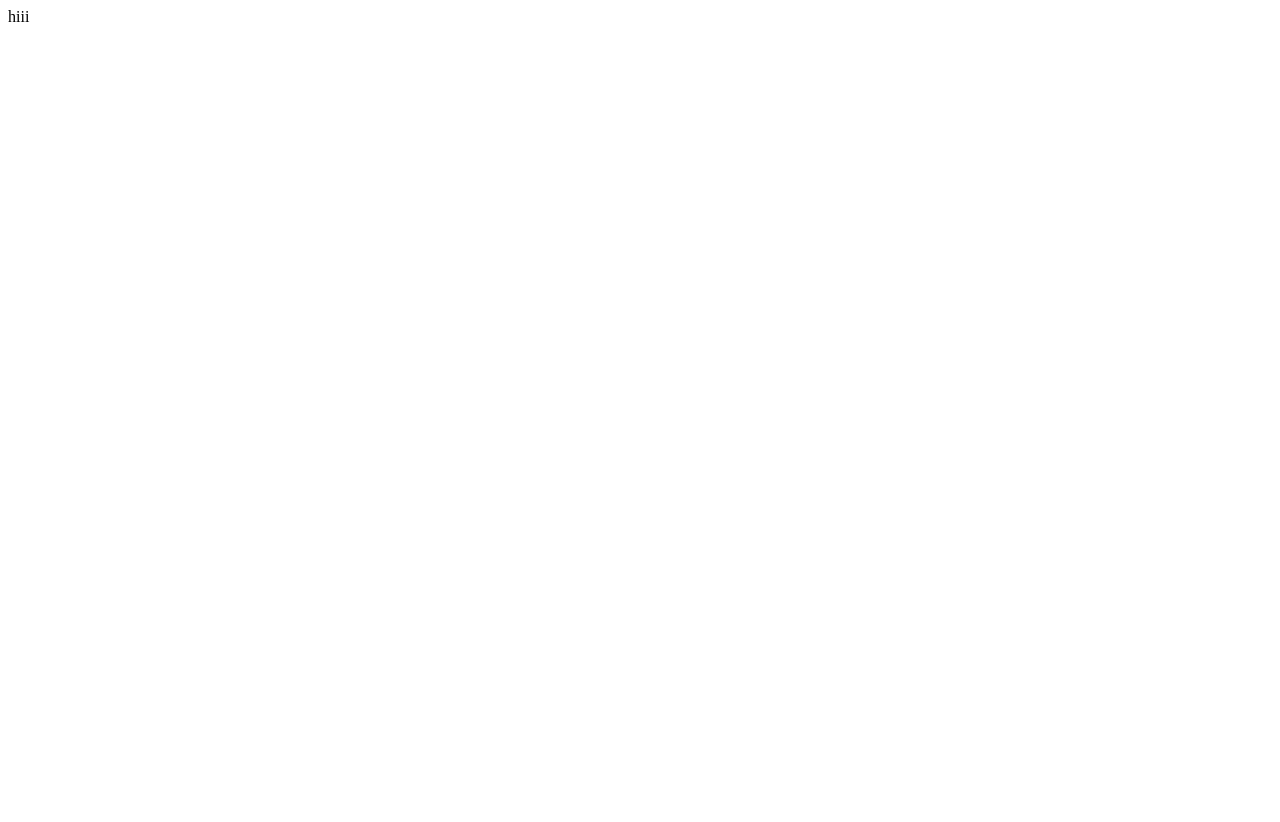
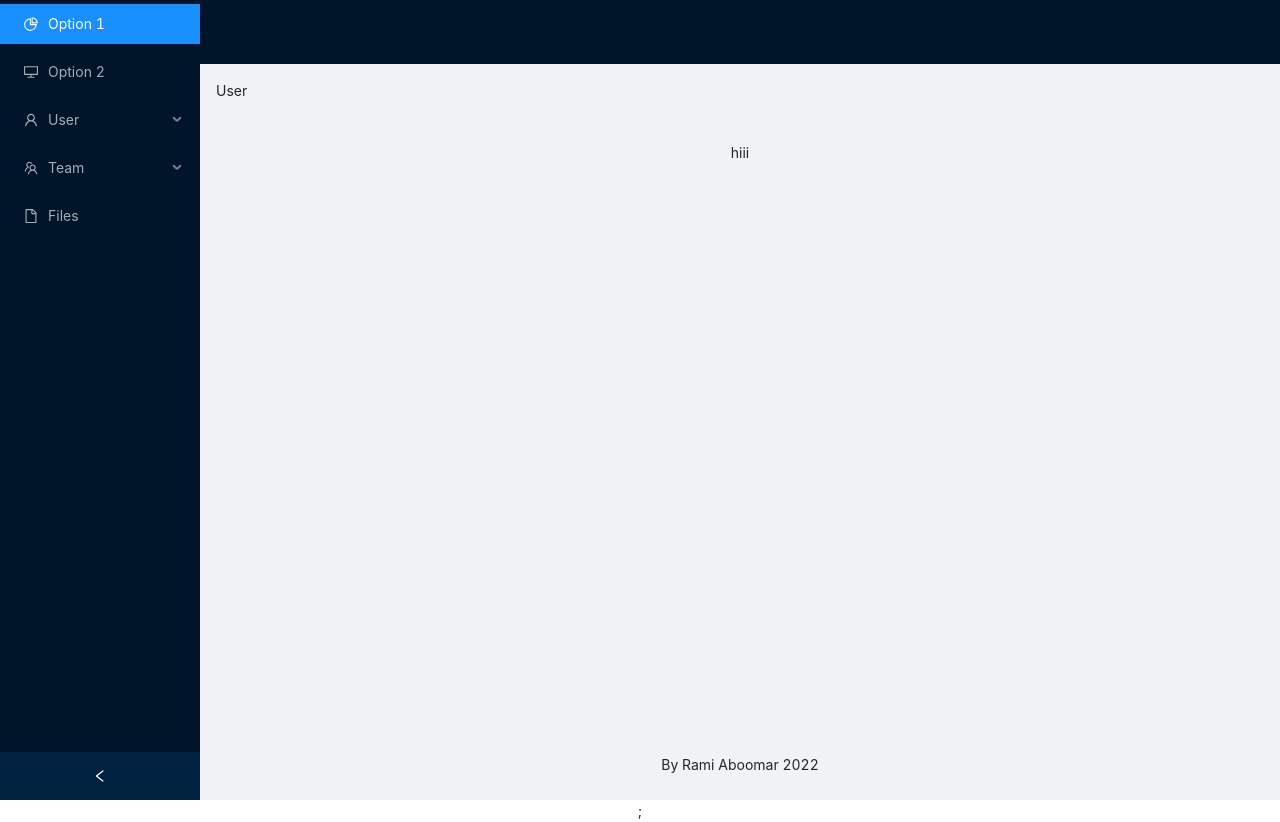
Before and after one commit to raboomar/user-dashboard, a React (Create React App) app in the folder users_frontend/: page / in a window 1280 px wide. Before the commit the page ends 800 px from the top, so only its background shows below. Built offline with nearby package versions, Linux system fonts and the light colour scheme.

Commit message:
added layout

```diff
--- a/users_frontend/package.json
+++ b/users_frontend/package.json
@@ -6,6 +6,7 @@
     "@testing-library/jest-dom": "^5.16.4",
     "@testing-library/react": "^13.3.0",
     "@testing-library/user-event": "^13.5.0",
+    "antd": "^4.21.7",
     "react": "^18.2.0",
     "react-dom": "^18.2.0",
     "react-scripts": "5.0.1",
--- /dev/null
+++ b/users_frontend/src/App.css
@@ -0,0 +1,44 @@
+.App {
+    text-align: center;
+  }
+
+  .App-logo {
+    height: 40vmin;
+    pointer-events: none;
+  }
+  .site-badge-count-4 .ant-badge-count {
+    margin-left: 10px;
+    color: #999;
+    background-color: #fff;
+    box-shadow: 0 0 0 1px #d9d9d9 inset;
+  }
+
+  @media (prefers-reduced-motion: no-preference) {
+    .App-logo {
+      animation: App-logo-spin infinite 20s linear;
+    }
+  }
+
+  .App-header {
+    background-color: #282c34;
+    min-height: 100vh;
+    display: flex;
+    flex-direction: column;
+    align-items: center;
+    justify-content: center;
+    font-size: calc(10px + 2vmin);
+    color: white;
+  }
+
+  .App-link {
+    color: #61dafb;
+  }
+
+  @keyframes App-logo-spin {
+    from {
+      transform: rotate(0deg);
+    }
+    to {
+      transform: rotate(360deg);
+    }
+  }
--- a/users_frontend/src/App.js
+++ b/users_frontend/src/App.js
@@ -1,5 +1,12 @@
+import "./App.css";
+import Grid from "./components/Grid";
+
 function App() {
-  return <div className="App">hiii</div>;
+  return (
+    <div className="App">
+      <Grid />;
+    </div>
+  );
 }
 
 export default App;
--- /dev/null
+++ b/users_frontend/src/components/Grid.js
@@ -0,0 +1,59 @@
+import React, { useState } from "react";
+
+import { Breadcrumb, Layout, Menu } from "antd";
+import {
+  DesktopOutlined,
+  FileOutlined,
+  PieChartOutlined,
+  TeamOutlined,
+  UserOutlined,
+} from "@ant-design/icons";
+const { Header, Content, Footer, Sider } = Layout;
+const { SubMenu } = Menu;
+const Grid = () => {
+  const [collapsed, setCollapsed] = useState(false);
+  return (
+    <Layout style={{ minHeight: "100vh" }}>
+      <Sider collapsible collapsed={collapsed} onCollapse={setCollapsed}>
+        <div className="logo" />
+        <Menu theme="dark" defaultSelectedKeys={["1"]} mode="inline">
+          <Menu.Item key="1" icon={<PieChartOutlined />}>
+            Option 1
+          </Menu.Item>
+          <Menu.Item key="2" icon={<DesktopOutlined />}>
+            Option 2
+          </Menu.Item>
+          <SubMenu key="sub1" icon={<UserOutlined />} title="User">
+            <Menu.Item key="3">Tom</Menu.Item>
+            <Menu.Item key="4">Bill</Menu.Item>
+            <Menu.Item key="5">Alex</Menu.Item>
+          </SubMenu>
+          <SubMenu key="sub2" icon={<TeamOutlined />} title="Team">
+            <Menu.Item key="6">Team 1</Menu.Item>
+            <Menu.Item key="8">Team 2</Menu.Item>
+          </SubMenu>
+          <Menu.Item key="9" icon={<FileOutlined />}>
+            Files
+          </Menu.Item>
+        </Menu>
+      </Sider>
+      <Layout className="site-layout">
+        <Header className="site-layout-background" style={{ padding: 0 }} />
+        <Content style={{ margin: "0 16px" }}>
+          <Breadcrumb style={{ margin: "16px 0" }}>
+            <Breadcrumb.Item>User</Breadcrumb.Item>
+          </Breadcrumb>
+          <div
+            className="site-layout-background"
+            style={{ padding: 24, minHeight: 360 }}
+          >
+            hiii
+          </div>
+        </Content>
+        <Footer style={{ textAlign: "center" }}> By Rami Aboomar 2022</Footer>
+      </Layout>
+    </Layout>
+  );
+};
+
+export default Grid;
--- /dev/null
+++ b/users_frontend/src/index.css
@@ -0,0 +1,14 @@
+@import "~antd/dist/antd.css";
+body {
+  margin: 0;
+  font-family: -apple-system, BlinkMacSystemFont, 'Segoe UI', 'Roboto', 'Oxygen',
+    'Ubuntu', 'Cantarell', 'Fira Sans', 'Droid Sans', 'Helvetica Neue',
+    sans-serif;
+  -webkit-font-smoothing: antialiased;
+  -moz-osx-font-smoothing: grayscale;
+}
+
+code {
+  font-family: source-code-pro, Menlo, Monaco, Consolas, 'Courier New',
+    monospace;
+}
--- a/users_frontend/src/index.js
+++ b/users_frontend/src/index.js
@@ -1,6 +1,6 @@
 import React from "react";
 import ReactDOM from "react-dom/client";
-
+import "./index.css";
 import App from "./App";
 
 const root = ReactDOM.createRoot(document.getElementById("root"));
```
Also changed, not shown: 1 other file (tests, documents, lock files or other folders).
